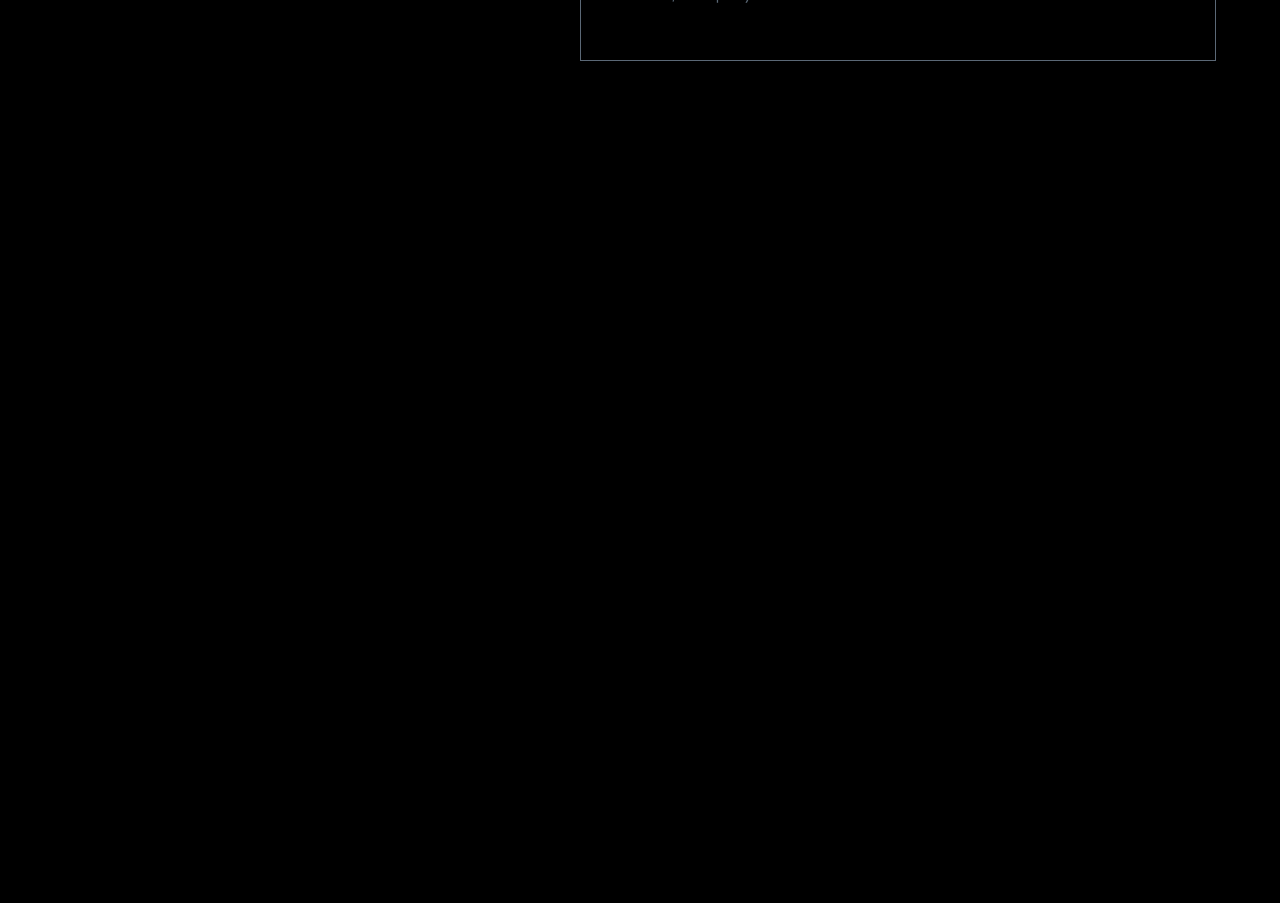
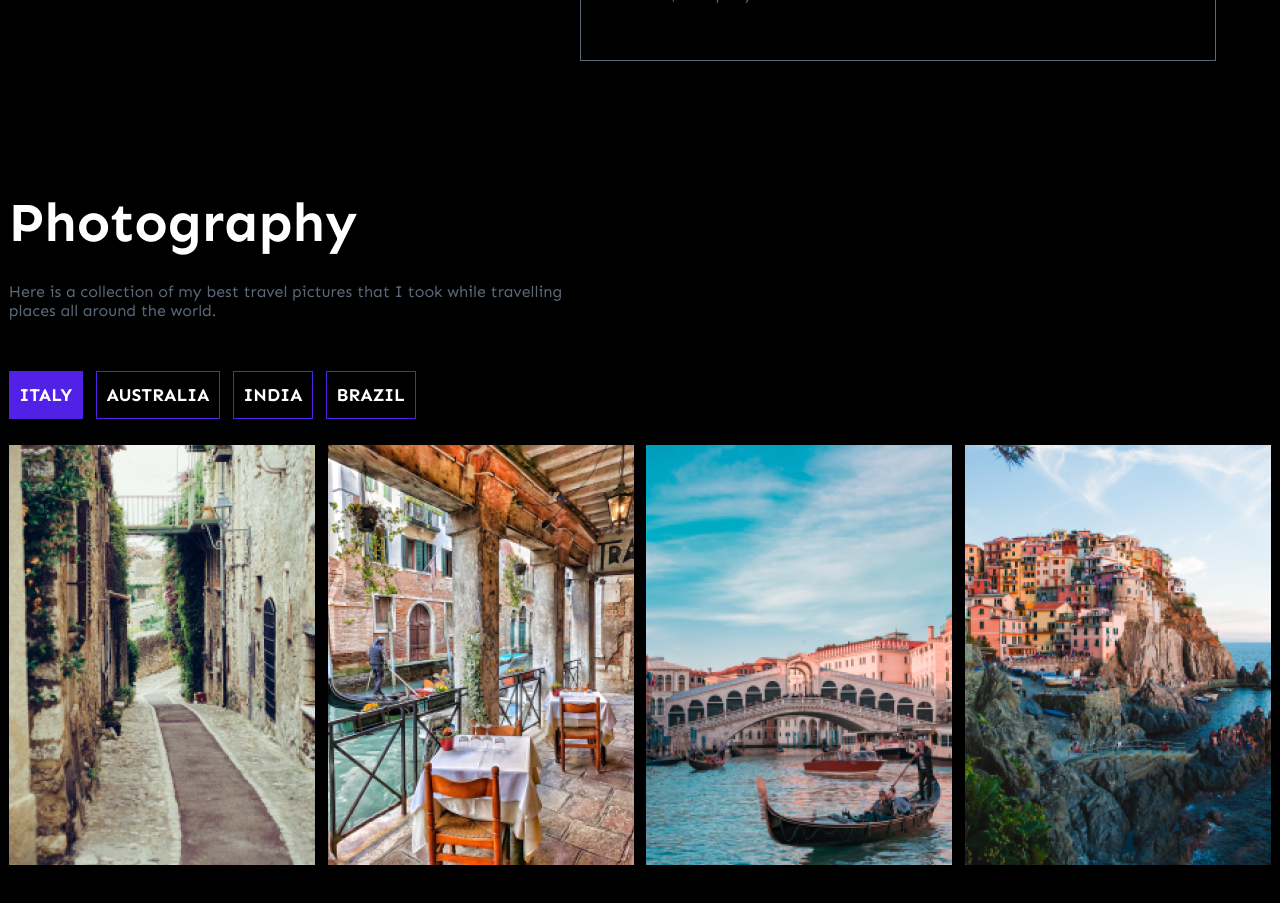
Before and after one commit to Skanetdima/Robin.W, a React (Create React App) app: page / in a window 1280 px wide. Shown: the part 8600-9503 px from the top of the page. Before the commit the page ends 8725 px from the top, so only its background shows below. Built offline with nearby package versions, Linux system fonts and the light colour scheme.

Commit message:
tenthContainer completed

```diff
--- a/src/App.js
+++ b/src/App.js
@@ -9,6 +9,7 @@ import { SixthContainer } from "./sixthContainer";
 import { SeventhContainer } from "./seventhContainer";
 import { EighthContainer } from "./eighthContainer";
 import { NinthContainer } from "./ninthContainer";
+import { TenthContainer } from "./tenthContainer";
 export default function App() {
   return (
     <>
@@ -23,6 +24,7 @@ export default function App() {
         <SeventhContainer className="seventhContainer" />
         <EighthContainer className="eighthContainer" />
         <NinthContainer className="ninthContainer" />
+        <TenthContainer className="tenthContainer" />
       </main>
     </>
   );
--- a/src/styles/style.css
+++ b/src/styles/style.css
@@ -362,4 +362,41 @@ body main .ninthContainer ul li span {
 }
 body main .ninthContainer ul li h3 {
   max-width: 508px;
+}
+body main .tenthContainer {
+  display: grid;
+  justify-content: center;
+  padding: 5vw;
+}
+body main .tenthContainer p {
+  color: #5b6876;
+  max-width: 588px;
+  padding-bottom: 2vw;
+}
+body main .tenthContainer div {
+  display: flex;
+  flex-direction: column;
+  gap: 2vw;
+  padding-bottom: 2vw;
+}
+body main .tenthContainer div ul {
+  list-style-type: none;
+  display: flex;
+  align-items: center;
+  gap: 1vw;
+}
+body main .tenthContainer div ul li:first-child {
+  background: #5221e6;
+}
+body main .tenthContainer div ul li {
+  border: 1px solid #5221e6;
+  padding: 0.75vw;
+}
+body main .tenthContainer div ul li a {
+  text-decoration: none;
+}
+body main .tenthContainer ul {
+  display: flex;
+  gap: 1vw;
+  list-style-type: none;
 }/*# sourceMappingURL=style.css.map */
--- a/src/styles/style.scss
+++ b/src/styles/style.scss
@@ -385,6 +385,41 @@ body {
     }
     // tenth container
     .tenthContainer {
+      display: grid;
+      justify-content: center;
+      padding: 5vw;
+      p {
+        color: $DarkGrey;
+        max-width: 588px;
+        padding-bottom: 2vw;
+      }
+      div {
+        display: flex;
+        flex-direction: column;
+        gap: 2vw;
+        padding-bottom: 2vw;
+        ul {
+          list-style-type: none;
+          display: flex;
+          align-items: center;
+          gap: 1vw;
+          li:first-child {
+            background: $Primary;
+          }
+          li {
+            border: 1px solid $Primary;
+            padding: 0.75vw;
+            a {
+              text-decoration: none;
+            }
+          }
+        }
+      }
+      ul {
+        display: flex;
+        gap: 1vw;
+        list-style-type: none;
+      }
     }
   }
 }
--- a/src/tenthContainer.js
+++ b/src/tenthContainer.js
@@ -1,6 +1,15 @@
 import { dataTenthContainer } from "./data/dataTenthContainer";
 export const TenthContainer = ({ className }) => {
-  const dataItems = dataTenthContainer.map((object) => (
+  const ulItems = (name) => {
+    return (
+      <li>
+        <a className="button" href="#">
+          {name}
+        </a>
+      </li>
+    );
+  };
+  const divItems = dataTenthContainer.map((object) => (
     <li key={object.id}>
       <img src={object.image} />
     </li>
@@ -9,10 +18,16 @@ export const TenthContainer = ({ className }) => {
     <div className={className}>
       <div>
         <h2 className="heading2">Photography</h2>
-        <p className="pargraph">
+        <p className="body1">
           Here is a collection of my best travel pictures that I took while
           travelling places all around the world.
         </p>
+        <ul>
+          {ulItems("ITALY")}
+          {ulItems("AUSTRALIA")}
+          {ulItems("INDIA")}
+          {ulItems("BRAZIL")}
+        </ul>
       </div>
       <ul>{divItems}</ul>
     </div>
```
Also changed, not shown: 1 other file (tests, documents, lock files or other folders).
